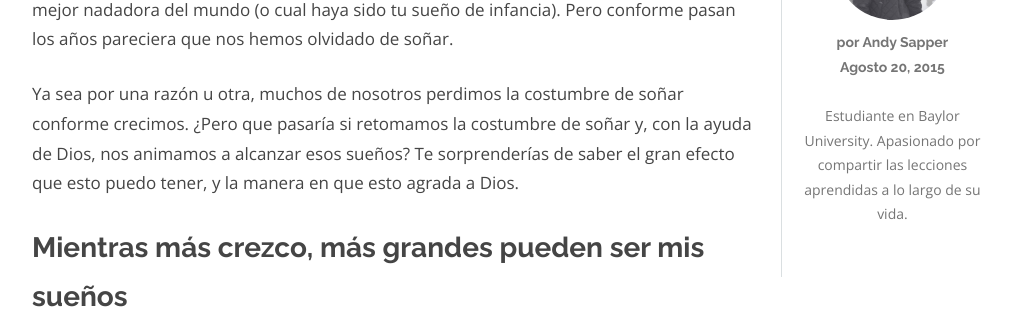
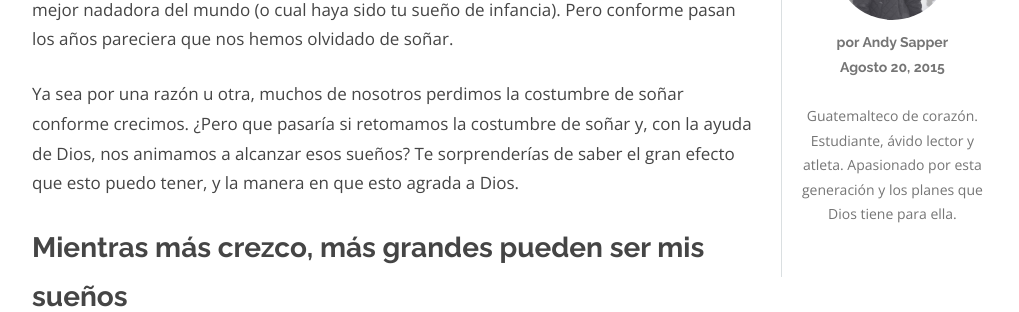
Before and after one commit to upandup/upandup.github.io, a Jekyll site: the page built from _posts/2015-08-20-poder-de-suenos.md, in a window 1280 px wide and 900 px high, scrolled down 672 px. Shown: the part 154-466 px from the top of the window, without its empty margins (130-1149 px from the left). Built offline with Jekyll 4.4.1, drawn with Linux system fonts in a browser that asks for light colours; comment, search, counter and statistics services are not loaded.

Commit message:
Updated author description in post

```diff
--- a/_posts/2015-08-20-poder-de-suenos.md
+++ b/_posts/2015-08-20-poder-de-suenos.md
@@ -2,7 +2,7 @@
 title: "El Poder de los Sueños"
 subtitle: "Retomemos la costumbre de soñar, Dios se agradrá si lo hacemos correctamente"
 author: "Andy Sapper"
-authorInfo: "Estudiante en Baylor University. Apasionado por compartir las lecciones aprendidas a lo largo de su vida."
+authorInfo: "Guatemalteco de corazón. Estudiante, ávido lector y atleta. Apasionado por esta generación y los planes que Dios tiene para ella."
 authorPhoto: "Andy-Sapper"
 date: 2015-08-20
 category: faith
```
